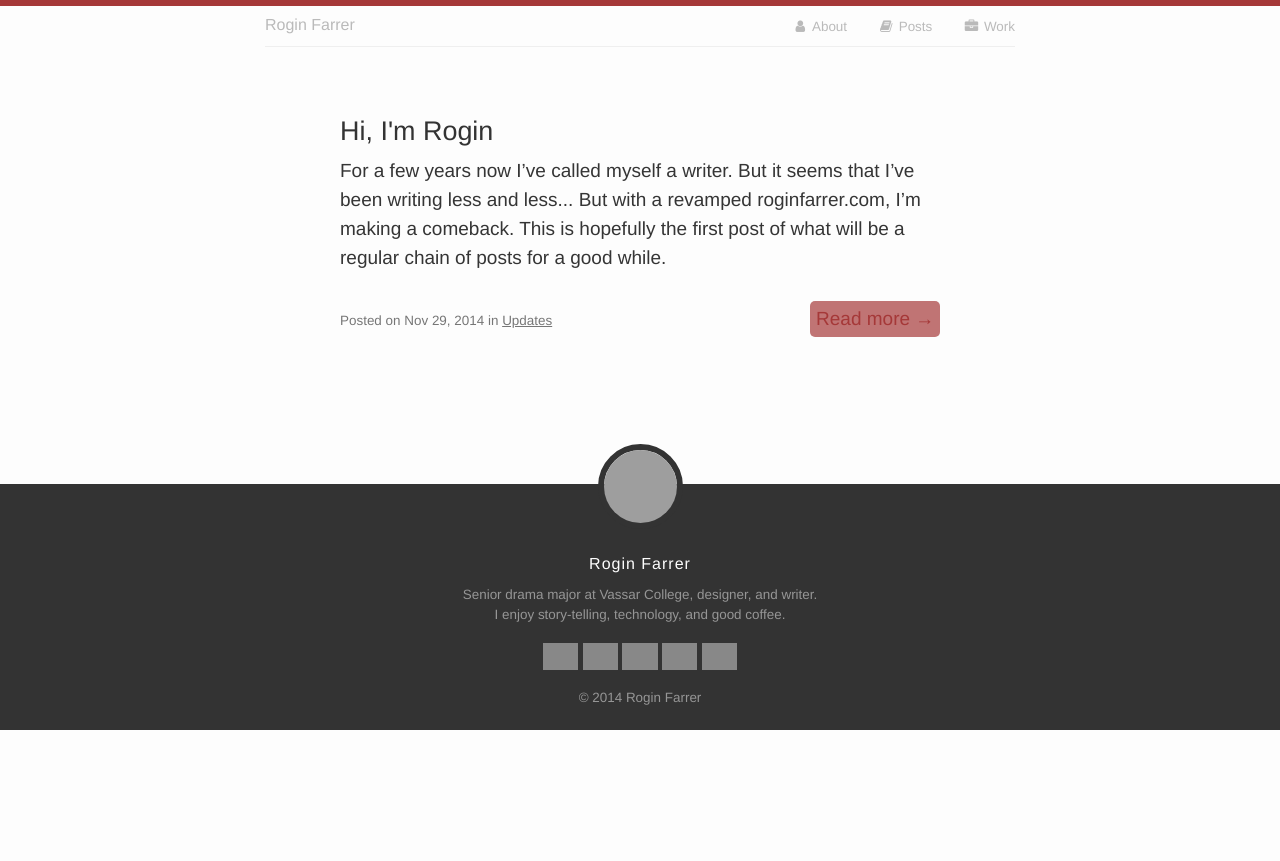
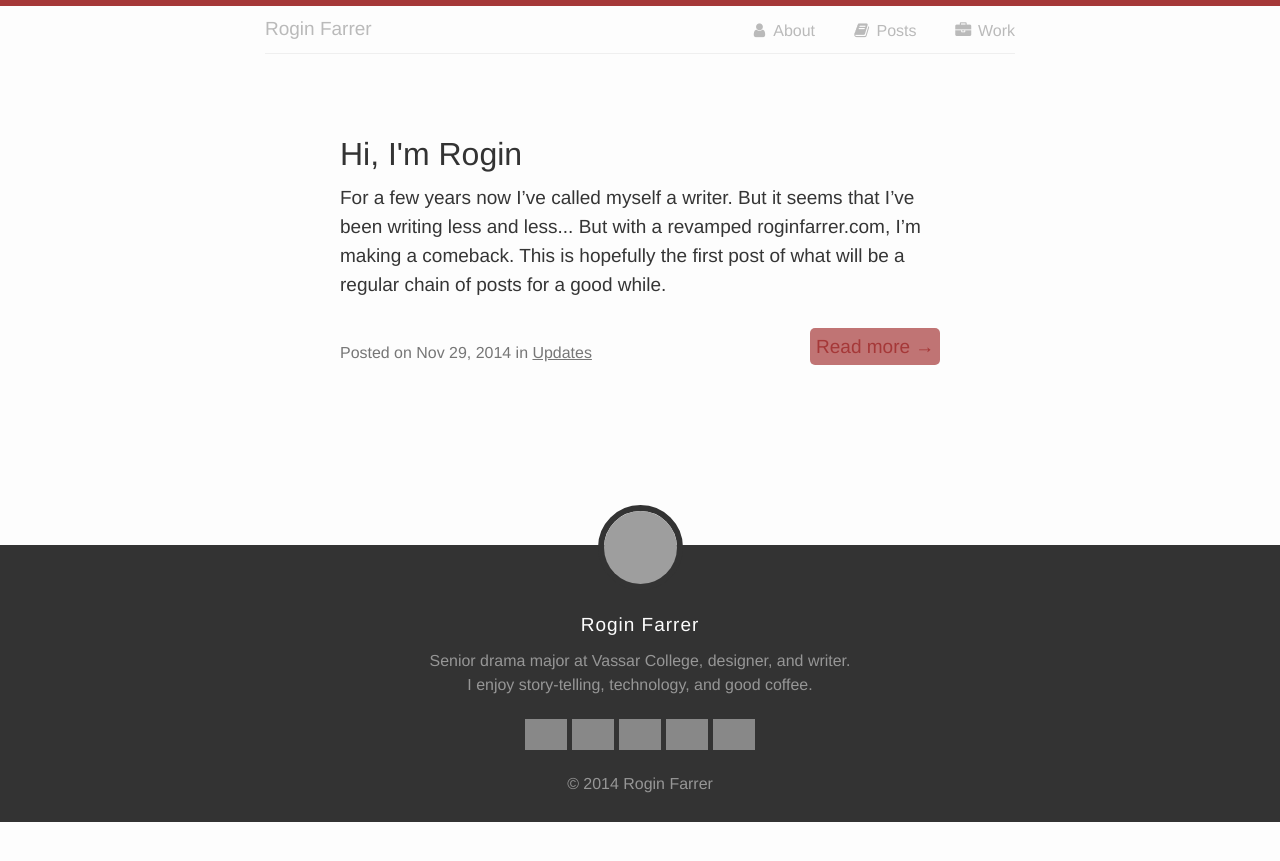
Before and after one commit to roginfarrer/superbmeteors, a Jekyll site: the page built from index.html, in a window 1280 px wide. Shown: the top 861 px of the page. Built offline with Jekyll 4.4.1, drawn with Linux system fonts in a browser that asks for light colours; nearby versions of some CDN libraries; Markdown is read by kramdown in place of the engine named in the settings; the list of posts is cut into pages by our own code; grey boxes are pictures that could not be loaded.

Commit message:
restore $fs to body

```diff
--- a/_sass/_layout.scss
+++ b/_sass/_layout.scss
@@ -2,7 +2,7 @@ body {
   background-color: $bg;
   border-top: 6px solid $red;
   font-family: $bf;
-  font-size: 100%;
+  font-size: $fs;
   height: 100%;
   overflow-x: hidden;
   text-rendering: optimizeLegibility;
@@ -55,7 +55,7 @@ article {
 
 nav {
   font-weight: 500;
-  font-size: $fs5;
+  font-size: 16px;
   float: right;
   margin: 0;
   line-height: $lh;
--- a/_sass/_type.scss
+++ b/_sass/_type.scss
@@ -1,7 +1,6 @@
 p {
   color: $body-black;
   font-family: $bf;
-  font-size: $fs;
   line-height: $lh;
   font-weight: 400;
   margin-bottom: $mb;
@@ -20,6 +19,7 @@ article, div[class*="navigation"] p {
 }
 
 h1 {
+  font-size: 19px;
   font-weight: 500;
   float: left;
   margin: 0;
--- a/css/main.css
+++ b/css/main.css
@@ -320,26 +320,26 @@ a {
 p {
   color: #353535;
   font-family: "ratio", "calluna-sans", helvetica, sans-serif;
-  font-size: 1.1875em;
   line-height: 1.52632;
   font-weight: 400;
   margin-bottom: 1.52632em;
 }
 
-/* line 11, ../_sass/_type.scss */
+/* line 10, ../_sass/_type.scss */
 article a, article a:visited, div[class*="navigation"] p a, div[class*="navigation"] p a:visited {
   color: #a53838;
   font-weight: 500;
   text-decoration: underline;
 }
-/* line 16, ../_sass/_type.scss */
+/* line 15, ../_sass/_type.scss */
 article a:hover, article a:visited:hover, div[class*="navigation"] p a:hover, div[class*="navigation"] p a:visited:hover {
   color: #632222;
   text-decoration: underline;
 }
 
-/* line 22, ../_sass/_type.scss */
+/* line 21, ../_sass/_type.scss */
 h1 {
+  font-size: 19px;
   font-weight: 500;
   float: left;
   margin: 0;
@@ -597,7 +597,7 @@ body {
   background-color: #FDFDFD;
   border-top: 6px solid #a53838;
   font-family: "ratio", "calluna-sans", helvetica, sans-serif;
-  font-size: 100%;
+  font-size: 1.1875em;
   height: 100%;
   overflow-x: hidden;
   text-rendering: optimizeLegibility;
@@ -665,7 +665,7 @@ article {
 /* line 56, ../_sass/_layout.scss */
 nav {
   font-weight: 500;
-  font-size: 0.84em;
+  font-size: 16px;
   float: right;
   margin: 0;
   line-height: 1.52632;
```
Also changed, not shown: 2 other files.
